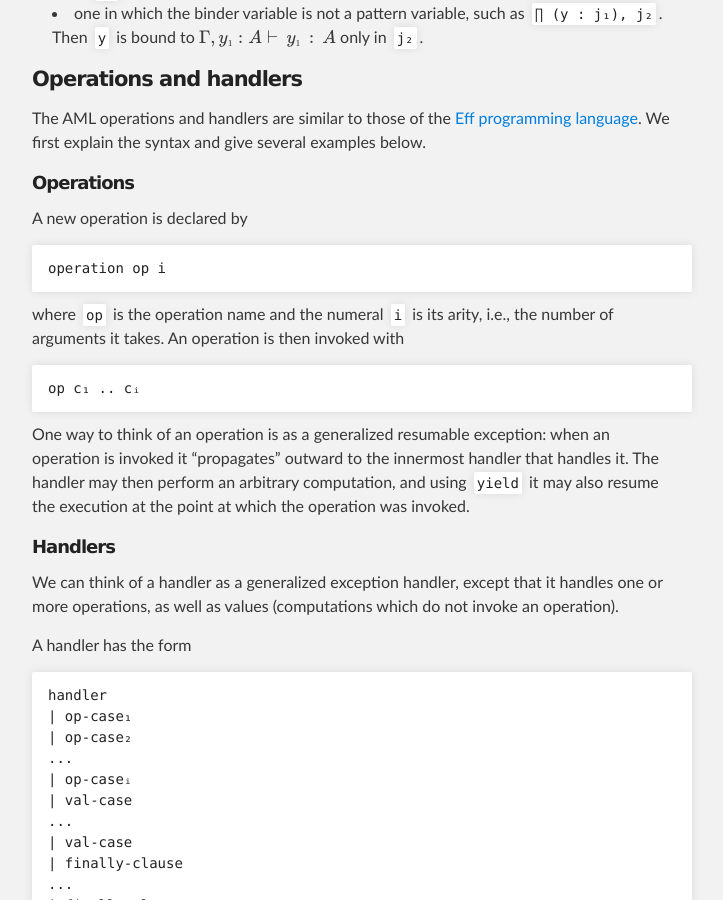
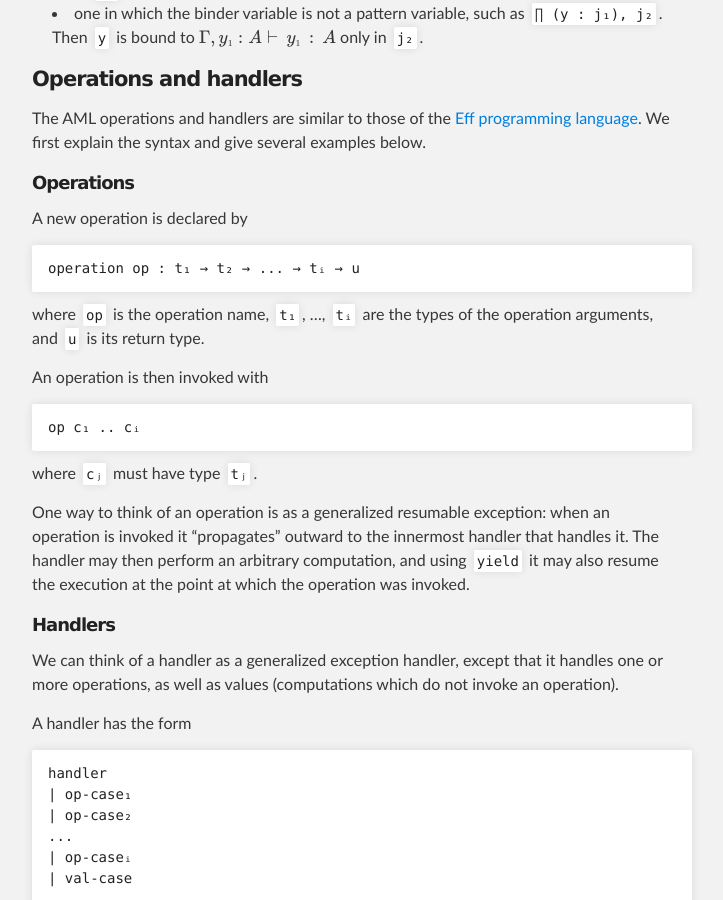
Before and after one commit to Andromedans/andromeda, a Jekyll site: the page built from meta-language.md, in a window 1280 px wide and 900 px high, scrolled down 9110 px. Shown: the whole window, without its empty margins (288-1011 px from the left). Built offline with Jekyll 4.4.1, drawn with Linux system fonts in a browser that asks for light colours; formulas are drawn with MathJax 3.

Commit message:
Operation declaraions.

```diff
--- a/meta-language.md
+++ b/meta-language.md
@@ -403,12 +403,16 @@ several examples below.
 
 A new operation is declared by
 
-    operation op i
+    operation op : t₁ → t₂ → ... → tᵢ → u
 
-where `op` is the operation name and the numeral `i` is its arity, i.e., the number of
-arguments it takes. An operation is then invoked with
+where `op` is the operation name, `t₁`, ..., `tᵢ` are the types of the operation
+arguments, and `u` is its return type.
+
+An operation is then invoked with
 
     op c₁ .. cᵢ
+
+where `cⱼ` must have type `tⱼ`.
 
 One way to think of an operation is as a generalized resumable exception: when an
 operation is invoked it "propagates" outward to the innermost handler that handles it. The
```
